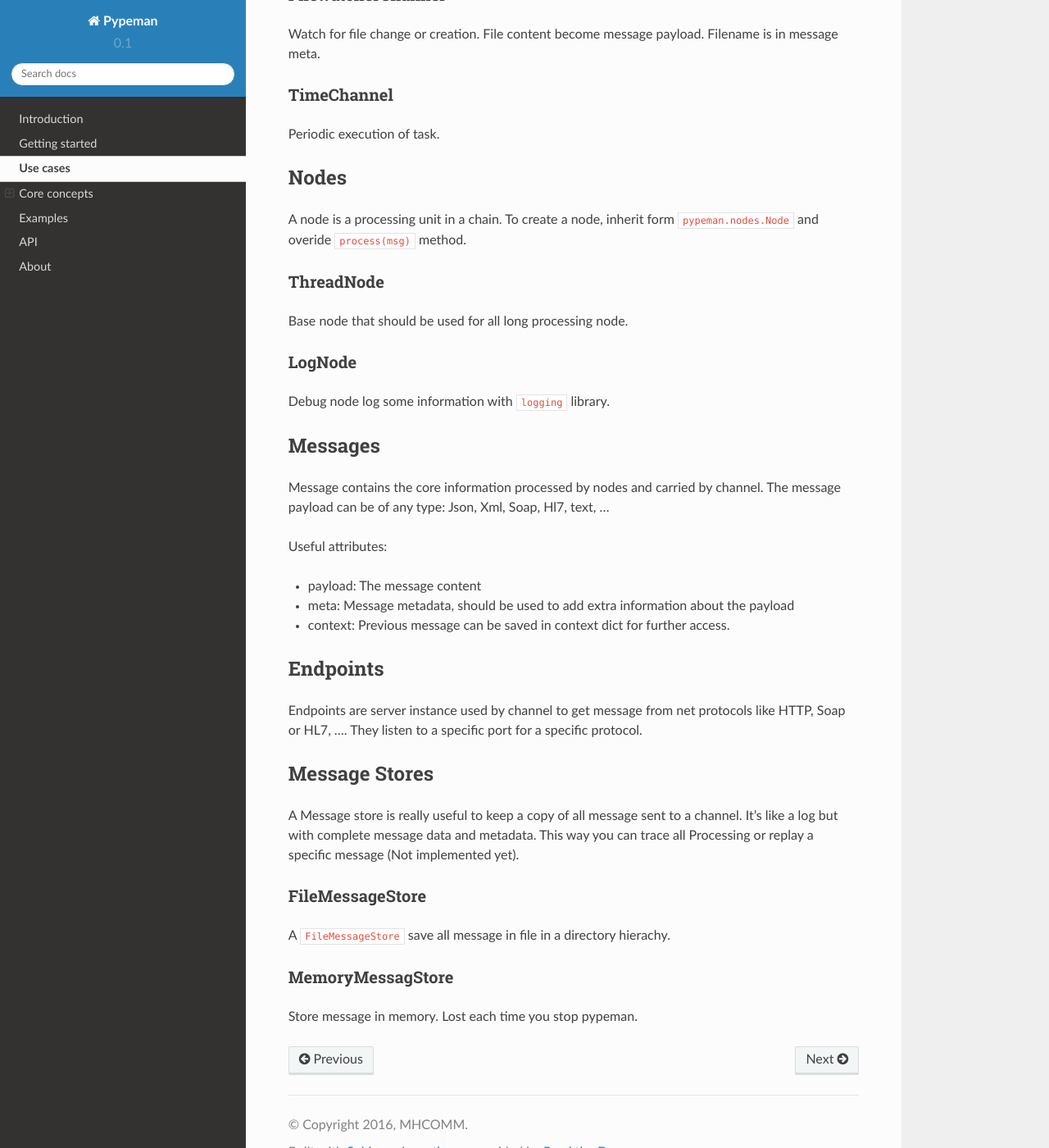
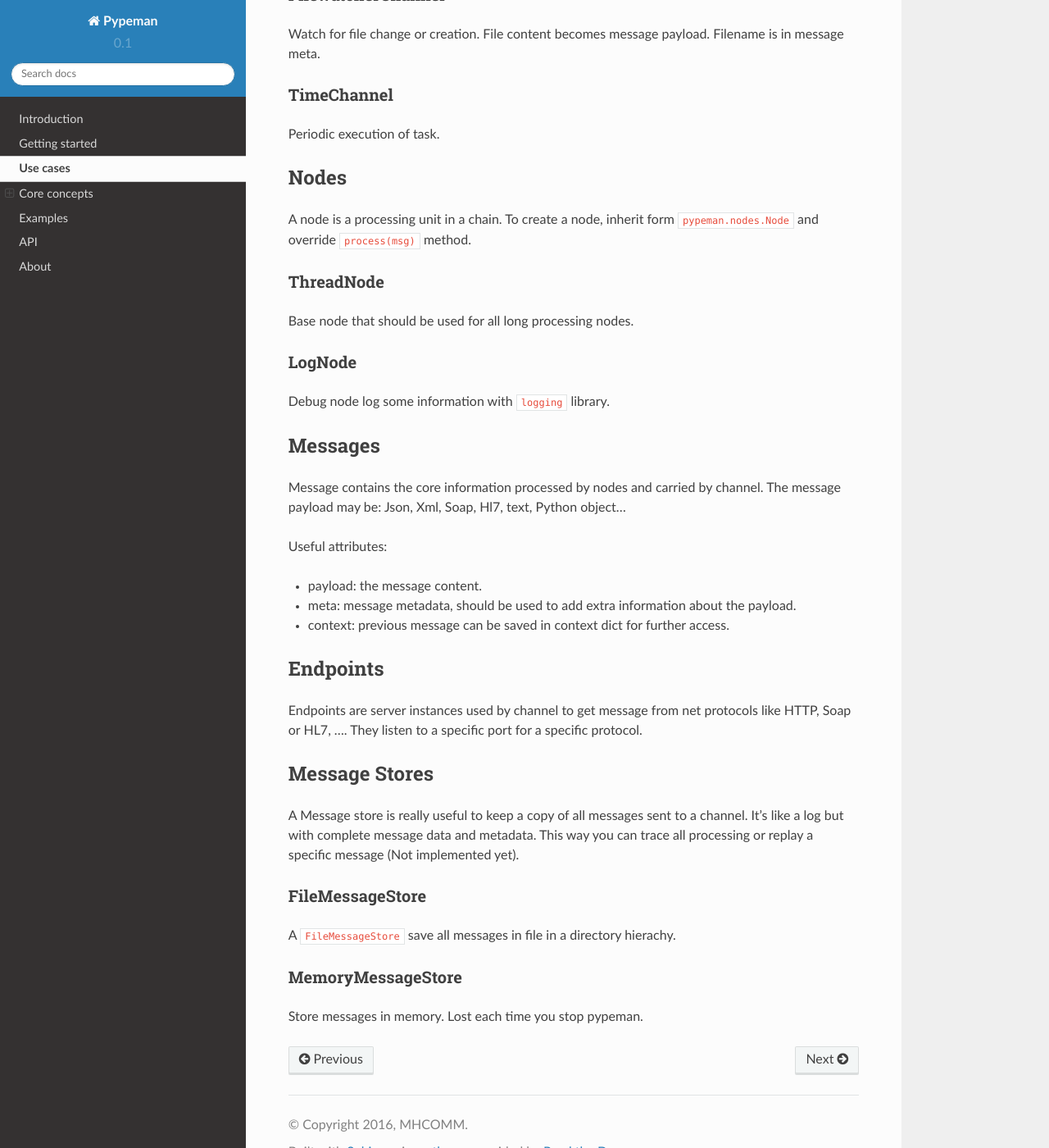
Before and after one commit to mhcomm/pypeman, a Sphinx documentation site: the page built from docs/userguide.md, in a window 1280 px wide and 1400 px high, scrolled down 998 px. Shown: the whole window at 82% size. Built offline with Sphinx 7.4.7 and the Read the Docs theme 2.0.0, drawn with Linux system fonts in a browser that asks for light colours; some of the changed text lies outside the part shown.

Commit message:
Fix typos

```diff
--- a/docs/userguide.md
+++ b/docs/userguide.md
@@ -33,12 +33,12 @@ an instance of wanted message store.
 
 ### HttpChannel
 
-Channel that handle Http connection. The Http message is the message payload and some header become
+Channel that handles Http connection. The Http message is the message payload and some headers become
  metadata of message.
 
 ### FilewatcherChannel
 
-Watch for file change or creation. File content become message payload. Filename is in message meta.
+Watch for file change or creation. File content becomes message payload. Filename is in message meta.
 
 ### TimeChannel
 
@@ -48,11 +48,11 @@ Periodic execution of task.
 ## Nodes
 
 A node is a processing unit in a chain.
-To create a node, inherit form `pypeman.nodes.Node` and overide `process(msg)` method.
+To create a node, inherit form `pypeman.nodes.Node` and override `process(msg)` method.
 
 ### ThreadNode
 
-Base node that should be used for all long processing node.
+Base node that should be used for all long processing nodes.
 
 ### LogNode
 
@@ -62,30 +62,30 @@ Debug node log some information with `logging` library.
 ## Messages
 
 Message contains the core information processed by nodes and carried by channel.
-The message payload can be of any type: Json, Xml, Soap, Hl7, text, ...
+The message payload may be: Json, Xml, Soap, Hl7, text, Python object...
 
 Useful attributes:
 
-* payload: The message content
-* meta: Message metadata, should be used to add extra information about the payload
-* context: Previous message can be saved in context dict for further access.
+* payload: the message content.
+* meta: message metadata, should be used to add extra information about the payload.
+* context: previous message can be saved in context dict for further access.
 
 
 ## Endpoints
 
-Endpoints are server instance used by channel to get message from net protocols like HTTP, Soap or HL7, ....
+Endpoints are server instances used by channel to get message from net protocols like HTTP, Soap or HL7, ....
 They listen to a specific port for a specific protocol.
 
 ## Message Stores
 
-A Message store is really useful to keep a copy of all message sent to a channel.
+A Message store is really useful to keep a copy of all messages sent to a channel.
 It's like a log but with complete message data and metadata. This way you can trace all
-Processing or replay a specific message (Not implemented yet).
+processing or replay a specific message (Not implemented yet).
 
 ### FileMessageStore
 
-A `FileMessageStore` save all message in file in a directory hierachy.
+A `FileMessageStore` save all messages in file in a directory hierachy.
 
-### MemoryMessagStore
+### MemoryMessageStore
 
-Store message in memory. Lost each time you stop pypeman.
+Store messages in memory. Lost each time you stop pypeman.
```
Also changed, not shown: 1 other file.
